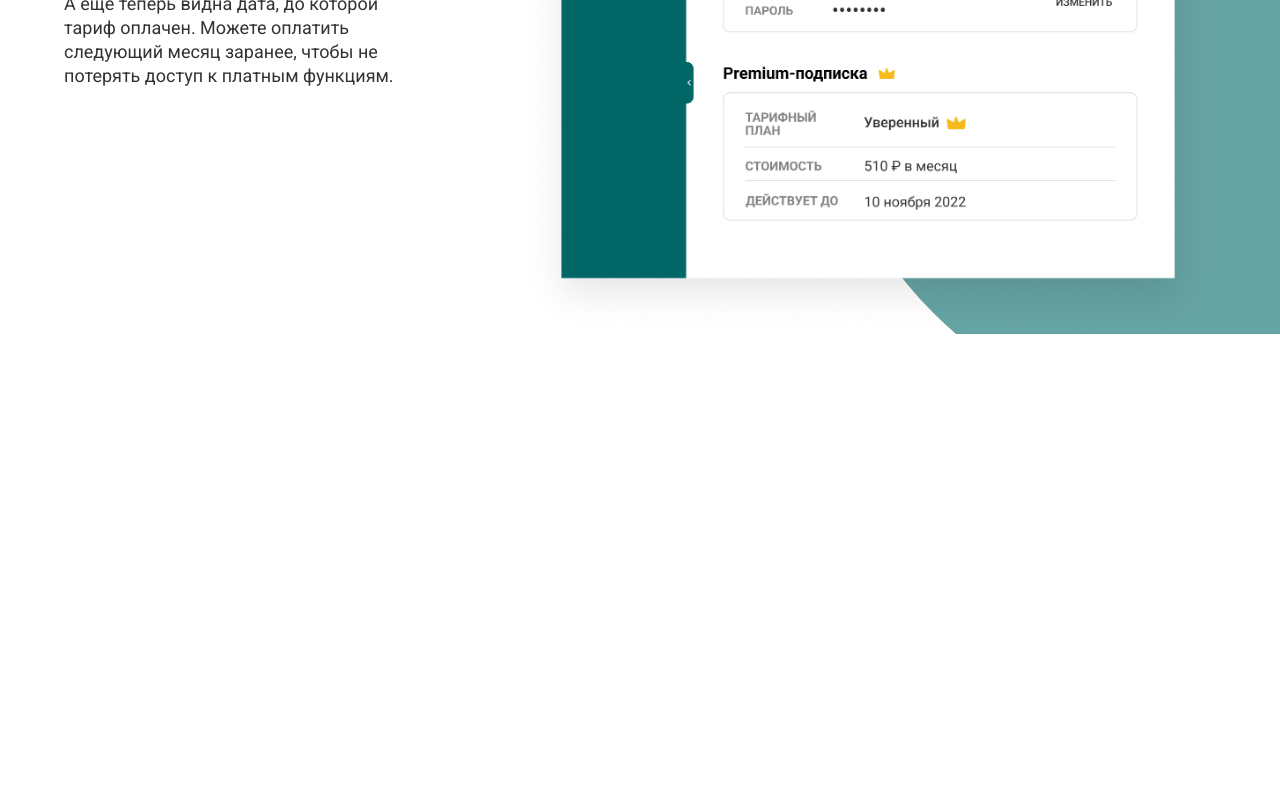
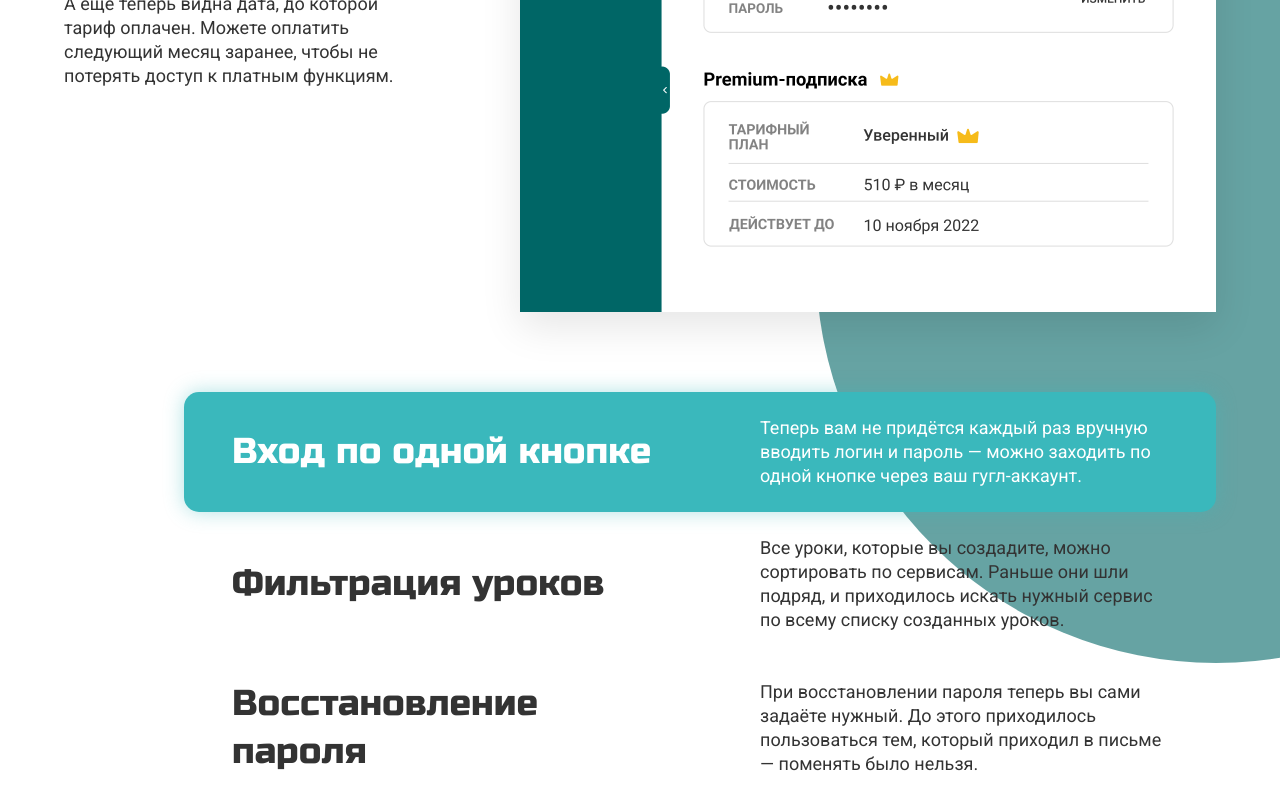
Before and after one commit to Orehouse/joy-landing, a Next.js app: page / in a window 1280 px wide. Shown: the part 5001-5801 px from the top of the page. Before the commit the page ends 5335 px from the top, so only its background shows below. Built offline with nearby package versions, Linux system fonts and the light colour scheme.

Commit message:
Update WhatsNewBlockCabinet component styles

```diff
--- a/components/WhatsNewBlock/_Cabinet/WhatsNewBlockCabinet.js
+++ b/components/WhatsNewBlock/_Cabinet/WhatsNewBlockCabinet.js
@@ -6,6 +6,9 @@ import WhatsNewBlockFeature, {
   CIRCLE_COLOR,
   CONTENT_ALIGN,
 } from '../_Feature/WhatsNewBlockFeature';
+import BenefitsList from '../../BenefitsList/BenefitsList';
+
+import styles from './WhatsNewBlockCabinet.module.scss';
 
 const topContent = <>
   В меню добавили ваш профиль — <Mark>можете в любой момент посмотреть логин,
@@ -14,15 +17,35 @@ const topContent = <>
 const bottomContent = 'А ещё теперь видна дата, до которой тариф оплачен. Можете оплатить следующий месяц заранее, чтобы не потерять доступ к платным функциям.';
 const title = 'Личный кабинет';
 
+const benefits = [
+  {
+    title: 'Вход по одной кнопке',
+    description: 'Теперь вам не придётся каждый раз вручную вводить логин и пароль — можно заходить по одной кнопке через ваш гугл-аккаунт.',
+  },
+  {
+    title: 'Фильтрация уроков',
+    description: 'Все уроки, которые вы создадите, можно сортировать по сервисам. Раньше они шли подряд, и приходилось искать нужный сервис по всему списку созданных уроков.',
+  },
+  {
+    title: 'Восстановление пароля',
+    description: 'При восстановлении пароля теперь вы сами задаёте нужный. До этого приходилось пользоваться тем, который приходил в письме — поменять было нельзя.',
+  },
+];
+
 function WhatsNewBlockCabinet() {
   return <WhatsNewBlockItem title={title}>
     <WhatsNewBlockFeature
         image={cabinetImg}
+        imageShadow
+        alt="Кабинет"
         contentAlign={CONTENT_ALIGN.LEFT}
         circleColor={CIRCLE_COLOR.DARK_GREEN}
     >
       <TextBlock topContent={topContent} bottomContent={bottomContent}/>
     </WhatsNewBlockFeature>
+    <div className={styles.whatsNewBlockCabinetBenefits}>
+      <BenefitsList benefits={benefits}/>
+    </div>
   </WhatsNewBlockItem>;
 }
 
--- /dev/null
+++ b/components/WhatsNewBlock/_Cabinet/WhatsNewBlockCabinet.module.scss
@@ -0,0 +1,9 @@
+@import "../../../styles/mixins";
+
+.whatsNewBlockCabinet {
+  &Benefits {
+    display: flex;
+    flex-flow: row-reverse;
+    margin-top: 10*$baseIndent;
+  }
+}
```
Also changed, not shown: components/WhatsNewBlock/_Cabinet/WhatsNewBlockCabinet.scss (deleted), public/images/whatsnew/cabinet.png.
